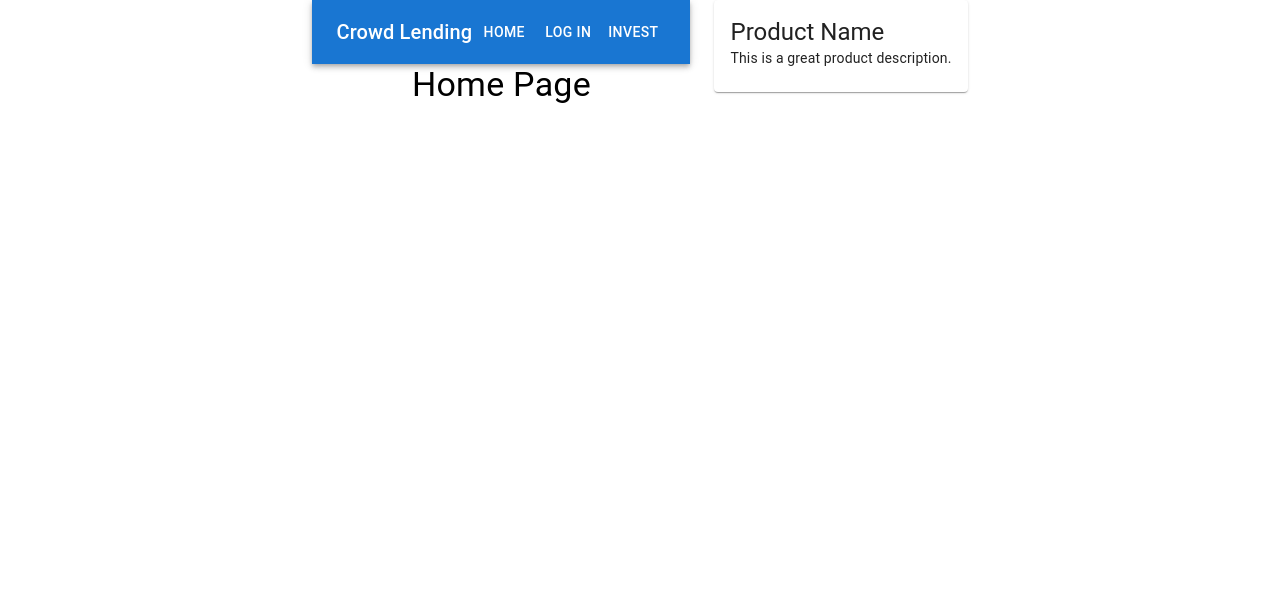
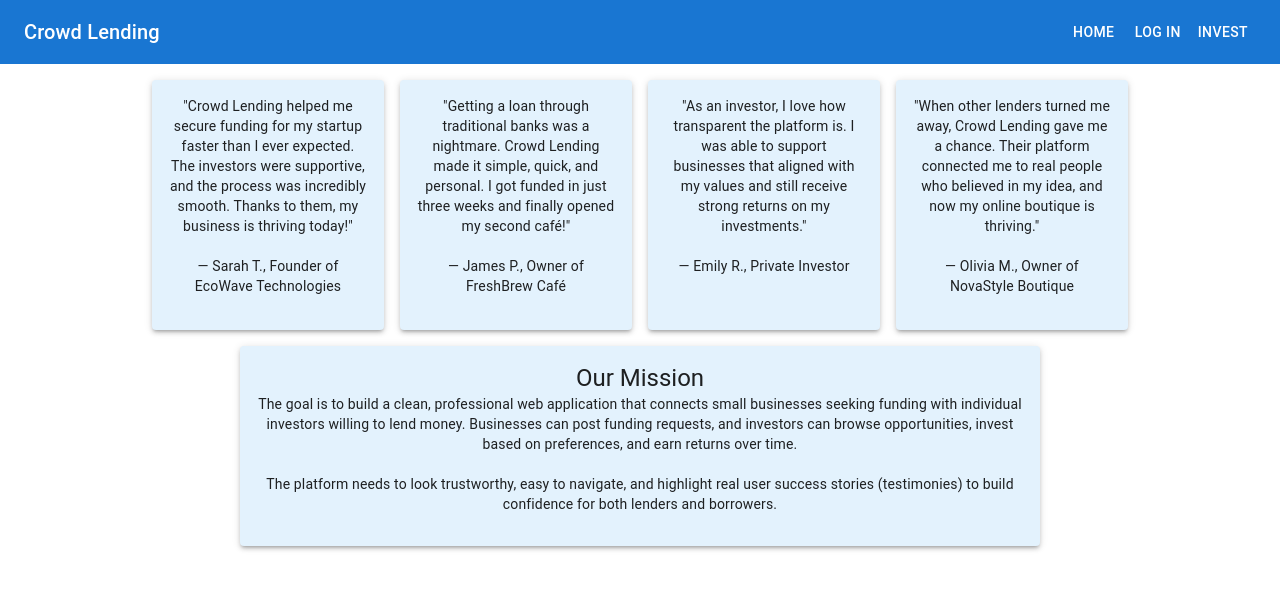
Before and after one commit to brian-ganzler/Crowd-Lending-App, a React (Create React App) app in the folder frontend/client/: page / in a window 1280 px wide. Shown: the top 590 px of the page. Built offline with nearby package versions, Linux system fonts and the light colour scheme; no server answers.

Commit message:
Reorganized the cards in the grid system and added mock testimonial and mission statement.

```diff
--- a/frontend/client/src/pages/HomePage.js
+++ b/frontend/client/src/pages/HomePage.js
@@ -1,29 +1,72 @@
 import Navbar from "../components/Navbar";
-import { Grid, Card, CardContent, Typography} from '@mui/material';
+import {Grid, Box, Card, CardContent, Typography, Container} from '@mui/material';
 
 
 function HomePage() {
     return (
         <>
-            < Grid container spacing={3} justifyContent={"center"} >
-
-                < Grid item xs={12}>
             < Navbar />
-                    <Typography variant="h4" align="center" gutterBottom>
-                        Home Page
+            <Box sx={{ minHeight: "100vh", backgroundColor: "white" }}>
+                <Container maxWidth="lg" sx={{paddingTop:2}}> {/* Keep cards centered and avoid stretching excessively */}
+                    < Grid container spacing={2} justifyContent={"center"}>
+                        < Grid item xs={12} sm={6} md={3} >
+                            <Card sx={{width: "100%", height: 250, backgroundColor: "#e3f2fd", boxShadow: 3}}> {/* First row left card */}
+                                <CardContent sx={{maxWidth: "200px"}}>
+                                    <Typography variant="body2" align="center" >
+                                        "Crowd Lending helped me secure funding for my startup faster than I ever expected. The investors were supportive, and the process was incredibly smooth. Thanks to them, my business is thriving today!"
+                                        <br /><br />— Sarah T., Founder of EcoWave Technologies
                                     </Typography>
+                                </CardContent>
+                            </Card>
                         </Grid>
-                <Grid item xs={12} sm={6} md={4}>
-                    <Card>
-                        <CardContent>
-                            <Typography variant="h5">Product Name</Typography>
-                            <Typography variant="body2">
-                                This is a great product description.
+                        < Grid item xs={12} sm={6} md={3} >
+                            <Card sx={{width: "100%", height: 250, backgroundColor: "#e3f2fd", boxShadow: 3}}> {/* First row center card */}
+                                <CardContent sx={{maxWidth: "200px"}}>
+                                    <Typography variant="body2" align="center">
+                                        "Getting a loan through traditional banks was a nightmare. Crowd Lending made it simple, quick, and personal. I got funded in just three weeks and finally opened my second café!"
+                                        <br /><br />— James P., Owner of FreshBrew Café
+                                    </Typography>
+                                </CardContent>
+                            </Card>
+                        </Grid>
+                        < Grid item xs={12} sm={6} md={3}  >
+                            <Card sx={{width: "100%", height: 250, backgroundColor: "#e3f2fd", boxShadow: 3}}> {/* First row right card */}
+                                <CardContent sx={{maxWidth: "200px"}}>
+                                    <Typography variant="body2" align="center">
+                                        "As an investor, I love how transparent the platform is. I was able to support businesses that aligned with my values and still receive strong returns on my investments."
+                                        <br /><br />— Emily R., Private Investor
+                                    </Typography>
+                                </CardContent>
+                            </Card>
+                        </Grid>
+                        < Grid item xs={12} sm={6} lg={3}  >
+                            <Card sx={{width: "100%", height: 250, backgroundColor: "#e3f2fd", boxShadow: 3}}> {/* First row right card */}
+                                <CardContent sx={{maxWidth: "200px"}}>
+                                    <Typography variant="body2" align="center">
+                                        "When other lenders turned me away, Crowd Lending gave me a chance. Their platform connected me to real people who believed in my idea, and now my online boutique is thriving."
+                                        <br/><br />— Olivia M., Owner of NovaStyle Boutique
                                     </Typography>
                                 </CardContent>
                             </Card>
                         </Grid>
                     </Grid>
+                </Container>
+                < Grid container justifyContent={"center"} >
+                    < Grid item xs={12} >
+                        <Card sx={{width: 800, height: 200, padding: 0, margin: 2, backgroundColor: "#e3f2fd", boxShadow: 3}}> {/* Second row center card */}
+                            <CardContent>
+                                <Typography variant="h5" align="center">Our Mission</Typography>
+                                <Typography variant="body2" align="center">
+                                    The goal is to build a clean, professional web application that connects small businesses seeking funding with individual investors willing to lend money.
+                                    Businesses can post funding requests, and investors can browse opportunities, invest based on preferences, and earn returns over time.
+                                    <br/><br/>
+                                    The platform needs to look trustworthy, easy to navigate, and highlight real user success stories (testimonies) to build confidence for both lenders and borrowers.
+                                </Typography>
+                            </CardContent>
+                        </Card>
+                    </Grid>
+                </Grid>
+            </Box>
         </>
     );
 }
```
Lines whose indentation alone changed are shown as unchanged.
